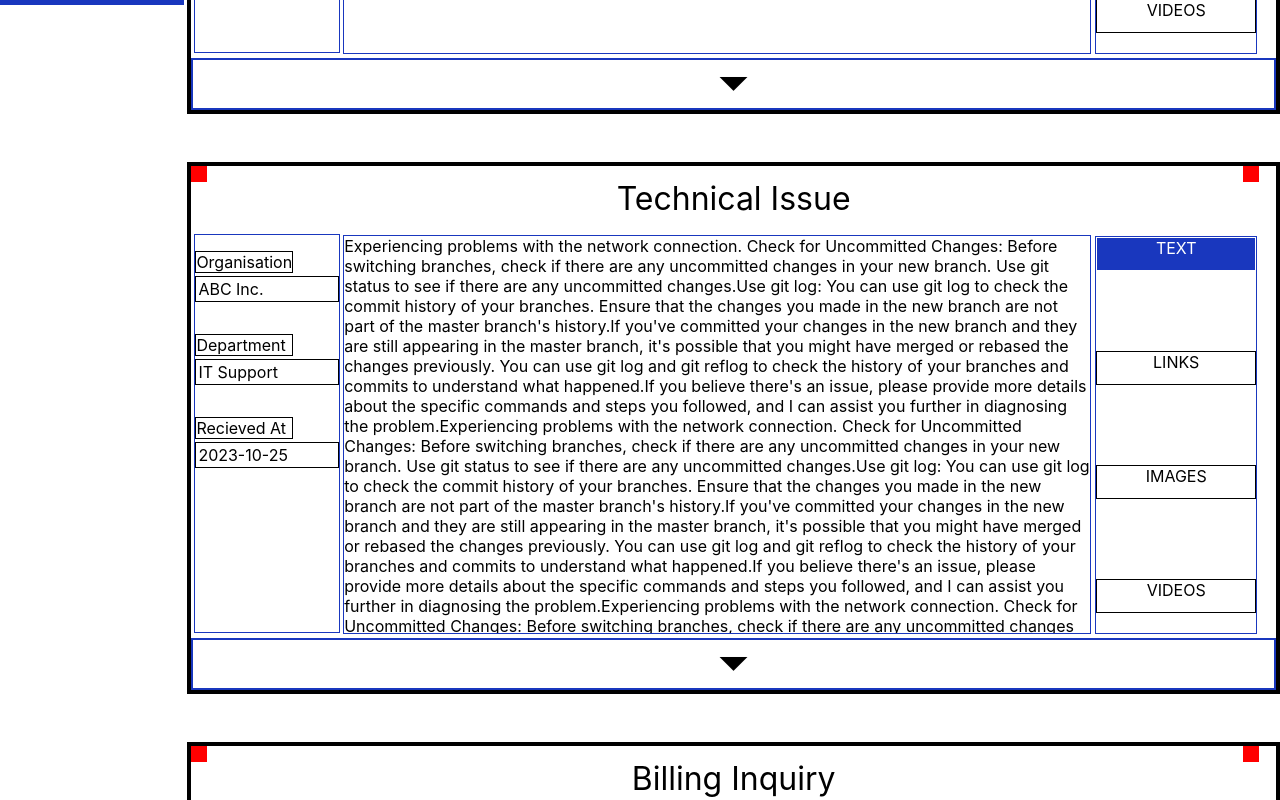
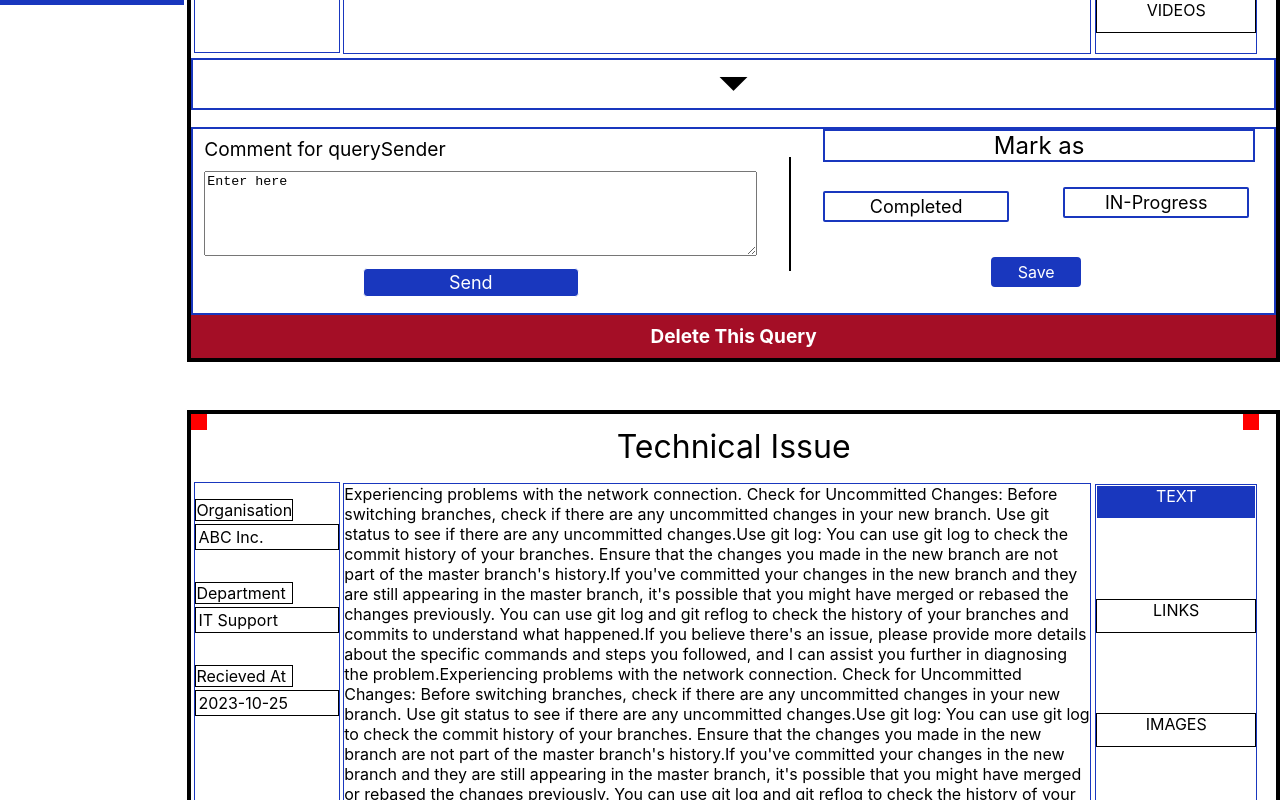
Before and after one commit to gauravgautam00/Quire_Flow, a React (Create React App) app in the folder client/: page /administrative_matter in a window 1280 px wide. Shown: the part 1980-2780 px from the top of the page. Built offline with nearby package versions, Linux system fonts and the light colour scheme.

Commit message:
added new designs

```diff
--- a/client/src/Components/Child_Administrative_matter.jsx
+++ b/client/src/Components/Child_Administrative_matter.jsx
@@ -1,98 +1,82 @@
-import React, { useEffect, useRef } from 'react'
+import React, { useEffect, useRef } from "react";
 
 const Child_Administrative_matter = (props) => {
+  const sidebarRightText = useRef(null);
+  const sidebarRightLinks = useRef(null);
+  const sidebarRightImages = useRef(null);
+  const sidebarRightVideos = useRef(null);
 
-const sidebarRightText=useRef(null);
-const sidebarRightLinks=useRef(null);
-const sidebarRightImages=useRef(null);
-const sidebarRightVideos=useRef(null);
+  const arrowDown = useRef(null);
+  const downData = useRef(null);
 
-
-const arrowDown=useRef(null);
-const downData=useRef(null);
-
-
-
-useEffect(()=>{
-
-if(sidebarRightText.current && sidebarRightLinks.current &&
-  sidebarRightImages.current &&  sidebarRightVideos.current ){
-    sidebarRightText.current.onclick=()=>{
-      sidebarRightText.current.style.backgroundColor="#1937be";
-      sidebarRightText.current.style.color="white";
-      sidebarRightLinks.current.style.backgroundColor="white";
-      sidebarRightLinks.current.style.color="black";
-      sidebarRightImages.current.style.backgroundColor="white";
-      sidebarRightImages.current.style.color="black";
-      sidebarRightVideos.current.style.backgroundColor="white"
-      sidebarRightVideos.current.style.color="black"
-
-
-    }
-    sidebarRightLinks.current.onclick=()=>{
-      sidebarRightText.current.style.backgroundColor="white";
-      sidebarRightText.current.style.color="black";
-      sidebarRightLinks.current.style.backgroundColor="#1937be";
-      sidebarRightLinks.current.style.color="white";
-      sidebarRightImages.current.style.backgroundColor="white";
-      sidebarRightImages.current.style.color="black";
-      sidebarRightVideos.current.style.backgroundColor="white"
-      sidebarRightVideos.current.style.color="black"
-
-    }
-    sidebarRightImages.current.onclick=()=>{
-      sidebarRightText.current.style.backgroundColor="white";
-      sidebarRightText.current.style.color="black";
-      sidebarRightLinks.current.style.backgroundColor="white";
-      sidebarRightLinks.current.style.color="black";
-      sidebarRightImages.current.style.backgroundColor="#1937be";
-      sidebarRightImages.current.style.color="white";
-      sidebarRightVideos.current.style.backgroundColor="white"
-      sidebarRightVideos.current.style.color="black"
-
-    }
-    sidebarRightVideos.current.onclick=()=>{
-      sidebarRightText.current.style.backgroundColor="white";
-      sidebarRightText.current.style.color="black";
-      sidebarRightLinks.current.style.backgroundColor="white";
-      sidebarRightLinks.current.style.color="black";
-      sidebarRightImages.current.style.backgroundColor="white";
-      sidebarRightImages.current.style.color="black";
-      sidebarRightVideos.current.style.backgroundColor="#1937be"
-      sidebarRightVideos.current.style.color="white"
-
+  useEffect(() => {
+    if (
+      sidebarRightText.current &&
+      sidebarRightLinks.current &&
+      sidebarRightImages.current &&
+      sidebarRightVideos.current
+    ) {
+      sidebarRightText.current.onclick = () => {
+        sidebarRightText.current.style.backgroundColor = "#1937be";
+        sidebarRightText.current.style.color = "white";
+        sidebarRightLinks.current.style.backgroundColor = "white";
+        sidebarRightLinks.current.style.color = "black";
+        sidebarRightImages.current.style.backgroundColor = "white";
+        sidebarRightImages.current.style.color = "black";
+        sidebarRightVideos.current.style.backgroundColor = "white";
+        sidebarRightVideos.current.style.color = "black";
+      };
+      sidebarRightLinks.current.onclick = () => {
+        sidebarRightText.current.style.backgroundColor = "white";
+        sidebarRightText.current.style.color = "black";
+        sidebarRightLinks.current.style.backgroundColor = "#1937be";
+        sidebarRightLinks.current.style.color = "white";
+        sidebarRightImages.current.style.backgroundColor = "white";
+        sidebarRightImages.current.style.color = "black";
+        sidebarRightVideos.current.style.backgroundColor = "white";
+        sidebarRightVideos.current.style.color = "black";
+      };
+      sidebarRightImages.current.onclick = () => {
+        sidebarRightText.current.style.backgroundColor = "white";
+        sidebarRightText.current.style.color = "black";
+        sidebarRightLinks.current.style.backgroundColor = "white";
+        sidebarRightLinks.current.style.color = "black";
+        sidebarRightImages.current.style.backgroundColor = "#1937be";
+        sidebarRightImages.current.style.color = "white";
+        sidebarRightVideos.current.style.backgroundColor = "white";
+        sidebarRightVideos.current.style.color = "black";
+      };
+      sidebarRightVideos.current.onclick = () => {
+        sidebarRightText.current.style.backgroundColor = "white";
+        sidebarRightText.current.style.color = "black";
+        sidebarRightLinks.current.style.backgroundColor = "white";
+        sidebarRightLinks.current.style.color = "black";
+        sidebarRightImages.current.style.backgroundColor = "white";
+        sidebarRightImages.current.style.color = "black";
+        sidebarRightVideos.current.style.backgroundColor = "#1937be";
+        sidebarRightVideos.current.style.color = "white";
+      };
     }
 
+    if (arrowDown.current && downData.current) {
+      arrowDown.current.onmouseover = () => {
+        arrowDown.current.style.backgroundColor = "#DBDBDB";
+      };
+      arrowDown.current.onmouseout = () => {
+        arrowDown.current.style.backgroundColor = "#FFFFFF";
+      };
+      arrowDown.current.onclick = () => {
+        if (downData.current.style.display == "block") {
+          downData.current.style.display = "none";
+        } else {
+          downData.current.style.display = "block";
         }
-
-
-  if(arrowDown.current && downData.current){
-
-    arrowDown.current.onmouseover=()=>{
-      arrowDown.current.style.backgroundColor="#DBDBDB"
+      };
     }
-    arrowDown.current.onmouseout=()=>{
-      arrowDown.current.style.backgroundColor="#FFFFFF"
-    }
-    arrowDown.current.onclick=()=>{
-      if(downData.current.style.display=="flex"){
-        downData.current.style.display="none";
-      }else{
-        downData.current.style.display="flex";
-      }
-    }
-  }
-
-
-},[])
-
+  }, []);
 
   return (
     <div id="child_administrator_matter">
-
-
-
-
       {/* first */}
       {/* first */}
       {/* first */}
@@ -102,18 +86,14 @@ if(sidebarRightText.current && sidebarRightLinks.current &&
       {/* first */}
       {/* first */}
       {/* first */}
-
-
       <div id="child_administrative_matter_headingTop">
-
         <div id="child_administrative_matter_headingTop_box1"></div>
         <div id="child_administrative_matter_headingTop_box2"></div>
 
-        <div id="child_administrative_matter_headingTop_real">{props.queryTitle}</div>
-
-
+        <div id="child_administrative_matter_headingTop_real">
+          {props.queryTitle}
         </div>
-
+      </div>
       {/* //second */}
       {/* //second */}
       {/* //second */}
@@ -121,9 +101,6 @@ if(sidebarRightText.current && sidebarRightLinks.current &&
       {/* //second */}
       {/* //second */}
       {/* //second */}
-
-
-
       <div id="child_administrative_matter_sideBarLeft">
         <div id="child_administrative_matter_sideBarLeft_organisationHeading">
           Organisation
@@ -143,11 +120,7 @@ Recieved At
         <div id="child_administrative_matter_sideBarLeft_dateName">
           {props.dateSent}
         </div>
-
       </div>
-
-
-
       {/* third */}
       {/* third */}
       {/* third */}
@@ -156,18 +129,9 @@ Recieved At
       {/* third */}
       {/* third */}
       {/* third */}
-
-
-
-
-
       <div id="child_administrative_matter_mainData">
-
         {props.queryDescription}
       </div>
-
-
-
       {/* fourth */}
       {/* fourth */}
       {/* fourth */}
@@ -177,26 +141,32 @@ Recieved At
       {/* fourth */}
       {/* fourth */}
       {/* fourth */}
-
       <div id="child_administrative_matter_sideBarRight">
-      <div id="child_administrative_matter_sideBarRight_text" ref={sidebarRightText}>
+        <div
+          id="child_administrative_matter_sideBarRight_text"
+          ref={sidebarRightText}
+        >
           TEXT
         </div>
-      <div id="child_administrative_matter_sideBarRight_links" ref={sidebarRightLinks}>
+        <div
+          id="child_administrative_matter_sideBarRight_links"
+          ref={sidebarRightLinks}
+        >
           LINKS
         </div>
-      <div id="child_administrative_matter_sideBarRight_images" ref={sidebarRightImages}>
+        <div
+          id="child_administrative_matter_sideBarRight_images"
+          ref={sidebarRightImages}
+        >
           IMAGES
         </div>
-      <div id="child_administrative_matter_sideBarRight_videos" ref={sidebarRightVideos}>
+        <div
+          id="child_administrative_matter_sideBarRight_videos"
+          ref={sidebarRightVideos}
+        >
           VIDEOS
         </div>
-
       </div>
-
-
-
-
       {/* fifth */}
       {/* fifth */}
       {/* fifth */}
@@ -208,38 +178,31 @@ VIDEOS
       {/* fifth */}
       {/* fifth */}
       <div id="child_administrator_matter_downBarClicks" ref={arrowDown}>
-<span id="child_administrator_matter_downBarClicks_icon"class="material-symbols-outlined">
+        <span
+          id="child_administrator_matter_downBarClicks_icon"
+          class="material-symbols-outlined"
+        >
           arrow_drop_down
         </span>
       </div>
-
-
-
-
-
-<div id="child_administrative_matter_downBarBottom" ref={downData}>
-
+      <div id="child_administrative_matter_BottomHide" ref={downData}>
+        <div id="child_administrative_matter_downBarBottom">
           {/* first */}
           <div id="child_administrative_matter_downBarBottom_first">
             <div id="child_administrative_matter_downBarBottom_first_heading">
               Comment for querySender
             </div>
             <div id="child_administrative_matter_downBarBottom_first_textarea">
-<textarea id="child_administrative_matter_downBarBottom_first_textareaReal">Enter here</textarea>
+              <textarea id="child_administrative_matter_downBarBottom_first_textareaReal">
+                Enter here
+              </textarea>
             </div>
             <div id="child_administrative_matter_downBarBottom_first_submitComment">
               Send
             </div>
           </div>
-
-
           {/* first line */}
-<div id="child_administrative_matter_downBarBottom_firstLine">
-
-</div>
-
-
-
+          <div id="child_administrative_matter_downBarBottom_firstLine"></div>
           {/* second */}
           <div id="child_administrative_matter_downBarBottom_second">
             <div id="child_administrative_matter_downBarBottom_second_header">
@@ -253,31 +216,17 @@ arrow_drop_down
             <div id="child_administrative_matter_downBarBottom_second_inProgress">
               IN-Progress
             </div>
+            <div id="child_administrative_matter_downBarBottom_second_save">
+              Save
+            </div>
+          </div>
+        </div>
+        <div id="child_administrative_matter_downBottom_delete">
+          Delete This Query
+        </div>
+      </div>
+    </div>
+  );
+};
 
-</div>
-
-
-
-{/* second line */}
-<div id="child_administrative_matter_downBarBottom_secondLine">
-
-</div>
-
-
-
-
-
-{/* third */}
-<div id="child_administrative_matter_downBarBottom_third">
-Delete Query
-</div>
-
-      </div>
-
-
-
-    </div>
-  )
-}
-
-export default Child_Administrative_matter
+export default Child_Administrative_matter;
--- a/client/src/index.css
+++ b/client/src/index.css
@@ -1298,91 +1298,105 @@ code {
   margin-top: -11px;
   font-size: 67px;
 }
+#child_administrative_matter_BottomHide {
+}
 #child_administrative_matter_downBarBottom {
-  border: 2px solid red;
+  border: 2px solid #1937be;
   margin-bottom: 1rem;
-  display: none;
+  display: flex;
   margin-top: 17px;
+  height: 11.5rem;
 }
-#child_administrative_matter_downBarBottom_first {
-  /* width: 11rem; */
-  border: 2px solid blue;
-  /* height: 7rem; */
-}
+
 #child_administrative_matter_downBarBottom_first_heading {
   font-size: larger;
   margin-top: 8px;
+  margin-left: 11px;
 }
 #child_administrative_matter_downBarBottom_first_textarea {
   margin-top: 10px;
+  margin-left: 11px;
 }
 #child_administrative_matter_downBarBottom_first_textareaReal {
-  width: 378.33px;
+  width: 547px;
   /* display: none; */
-  height: 106.33px;
+  height: 79px;
 }
 #child_administrative_matter_downBarBottom_first_submitComment {
   margin-bottom: 10px;
   text-align: center;
-  margin-left: 2.6rem;
+  margin-left: 10.6rem;
   border-radius: 4px;
   background-color: #1937be;
   padding: 3px;
   border: 1px solid;
-  width: 16rem;
+  width: 13rem;
   color: white;
   font-size: large;
-  margin-top: 4px;
+  margin-top: 8px;
 }
 
 #child_administrative_matter_downBarBottom_firstLine {
-  height: 9rem;
+  height: 7rem;
   width: 0px;
-  margin-top: 16px;
+  margin-top: 28px;
   margin-left: 2rem;
   border: 1px solid;
 }
 #child_administrative_matter_downBarBottom_second {
-  border: 2px solid blue;
-  margin-left: 3rem;
+  width: 27rem;
+  /* border: 2px solid blue; */
+  margin-left: 2rem;
 }
 #child_administrative_matter_downBarBottom_second_header {
   text-align: center;
-  font-size: larger;
-  border: 2px solid green;
+  font-size: x-large;
+  border: 2px solid #1937be;
 }
 #child_administrative_matter_downBarBottom_second_completed {
   text-align: center;
+  border-radius: 2px;
+  margin-top: 29px;
   font-size: large;
-  padding: 10px;
-  width: 8rem;
-  border: 2px solid blue;
-  margin-top: 1rem;
+  padding: 3px;
+  width: 11rem;
+  border: 2px solid #1937be;
 }
 #child_administrative_matter_downBarBottom_second_inProgress {
-  width: 8rem;
+  border-radius: 2px;
+  width: 11rem;
   font-size: large;
-  padding: 10px;
-  border: 2px solid blue;
-  margin-top: 1rem;
-  margin-left: 12rem;
-}
-#child_administrative_matter_downBarBottom_secondLine {
-  height: 9rem;
-  width: 0px;
-  margin-top: 18px;
-  margin-left: 2rem;
-  border: 1px solid;
-}
-#child_administrative_matter_downBarBottom_third {
+  padding: 3px;
   border: 2px solid #1937be;
-  font-size: larger;
-  margin-top: 3rem;
-  width: 12rem;
-  height: 7rem;
-  margin-left: 1rem;
+  margin-top: -35px;
+  text-align: center;
+  margin-left: 15rem;
 }
 
+#child_administrative_matter_downBarBottom_second_save {
+  padding: 3px;
+  border-radius: 4px;
+  text-align: center;
+  border: 2px solid #1937be;
+  /* font-size: larger; */
+  margin-top: 2.4rem;
+  color: white;
+  width: 5rem;
+  /* height: 1rem; */
+  background-color: #1937be;
+  margin-left: 10.5rem;
+}
+#child_administrative_matter_downBottom_delete {
+  font-weight: 700;
+  /* height: 3rem; */
+  /* border: 2px solid; */
+  color: white;
+  text-align: center;
+  font-size: 19px;
+  padding: 10px;
+  margin-top: -1rem;
+  background-color: #a40e26;
+}
 /* Administrator Container */
 /* Administrator Container */
 /* Administrator Container */
```
Lines whose indentation alone changed are shown as unchanged.
